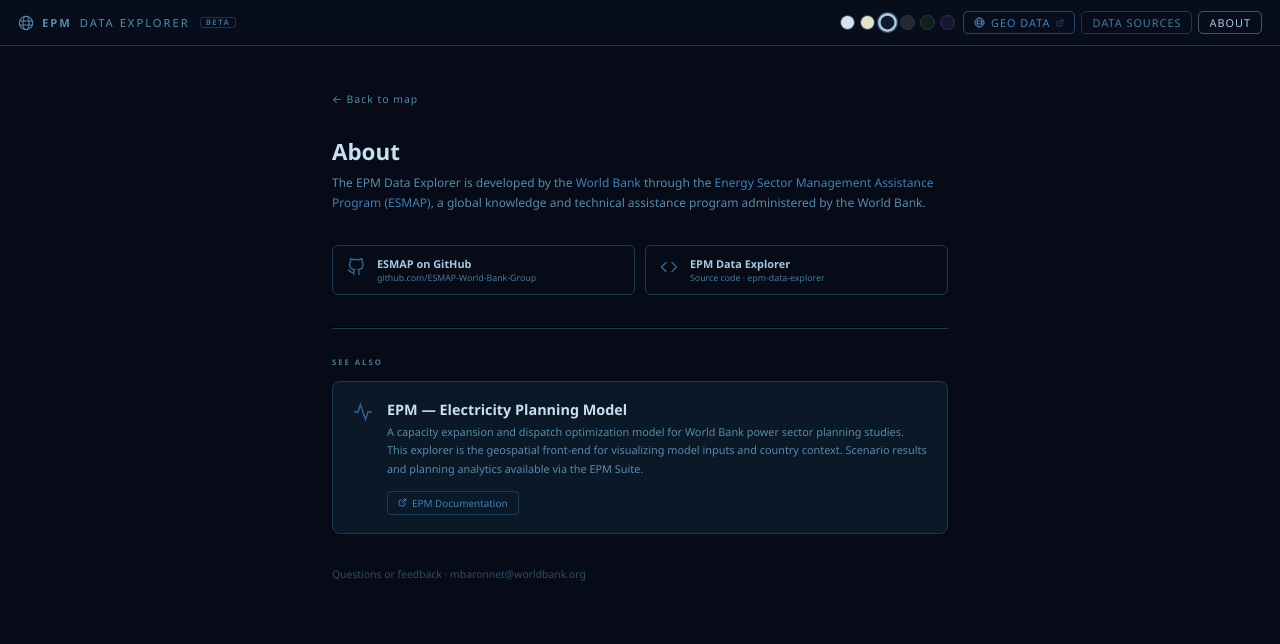
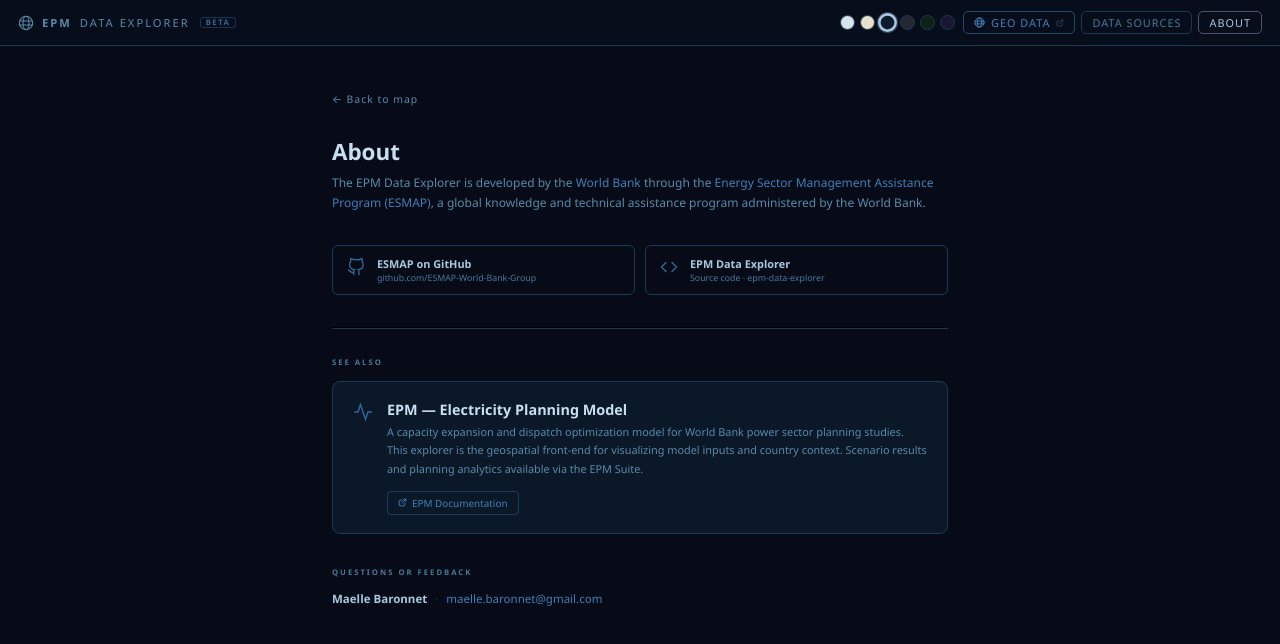
Before and after one commit to ESMAP-World-Bank-Group/epm-data-explorer, a React (Vite) app: page /contact in a window 1280 px wide. Shown: the top 644 px of the page. Built offline with nearby package versions, Linux system fonts and the light colour scheme.

Commit message:
feat: update contact section — Maelle Baronnet + gmail, bigger text

```diff
--- a/src/pages/ContactPage.jsx
+++ b/src/pages/ContactPage.jsx
@@ -145,16 +145,20 @@
           </div>
         </div>
 
-        {/* Footer — discreet email */}
-        <p style={{ fontSize: '0.65rem', color: t.lblMuted, opacity: 0.6, lineHeight: 1.7 }}>
-          Questions or feedback ·{' '}
-          <a href="mailto:mbaronnet@worldbank.org" style={{ color: 'inherit', textDecoration: 'none' }}
+        {/* Footer — contact */}
+        <div style={{ fontSize: '0.72rem', color: t.muted, lineHeight: 1.8 }}>
+          <div style={{ fontSize: '0.48rem', letterSpacing: '2px', fontWeight: 700, color: t.lblMuted, textTransform: 'uppercase', marginBottom: 10 }}>
+            Questions or feedback
+          </div>
+          <span style={{ fontWeight: 600, color: t.lbl }}>Maelle Baronnet</span>
+          <span style={{ color: t.panelBorder, margin: '0 8px' }}>·</span>
+          <a href="mailto:maelle.baronnet@gmail.com" style={{ color: 'rgba(74,143,204,0.88)', textDecoration: 'none' }}
             onMouseOver={e => e.currentTarget.style.textDecoration = 'underline'}
             onMouseOut={e => e.currentTarget.style.textDecoration = 'none'}
           >
-            mbaronnet@worldbank.org
+            maelle.baronnet@gmail.com
           </a>
-        </p>
+        </div>
 
       </div>
     </div>
```
